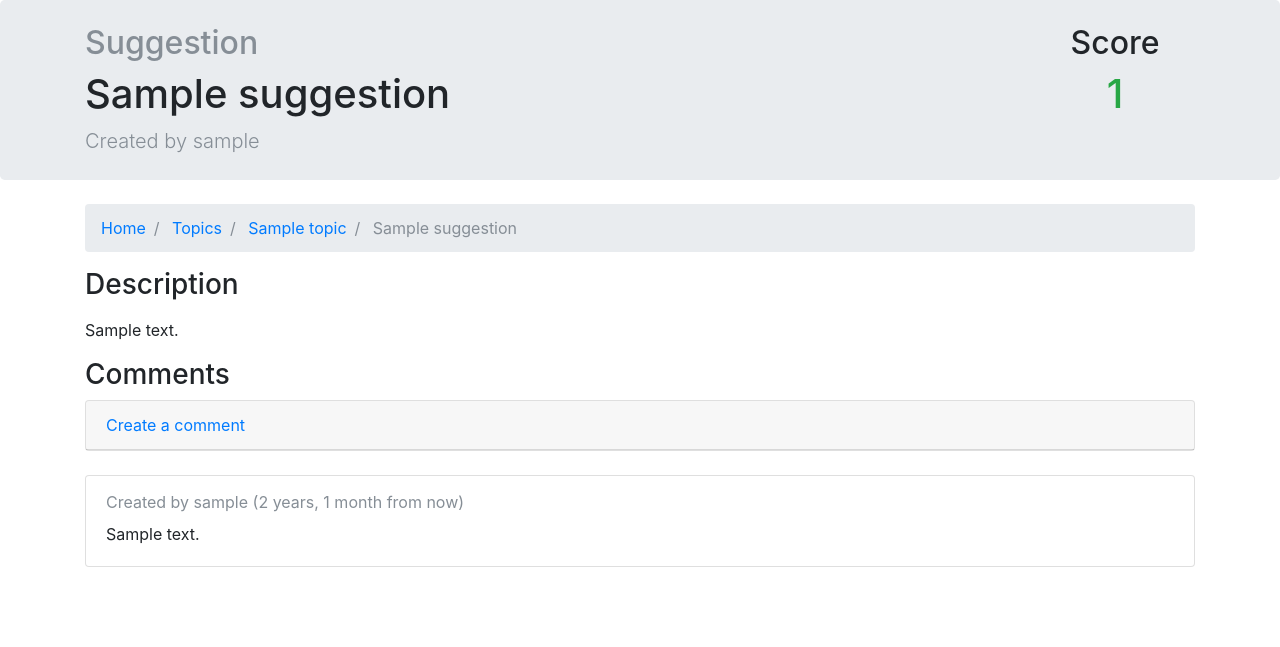
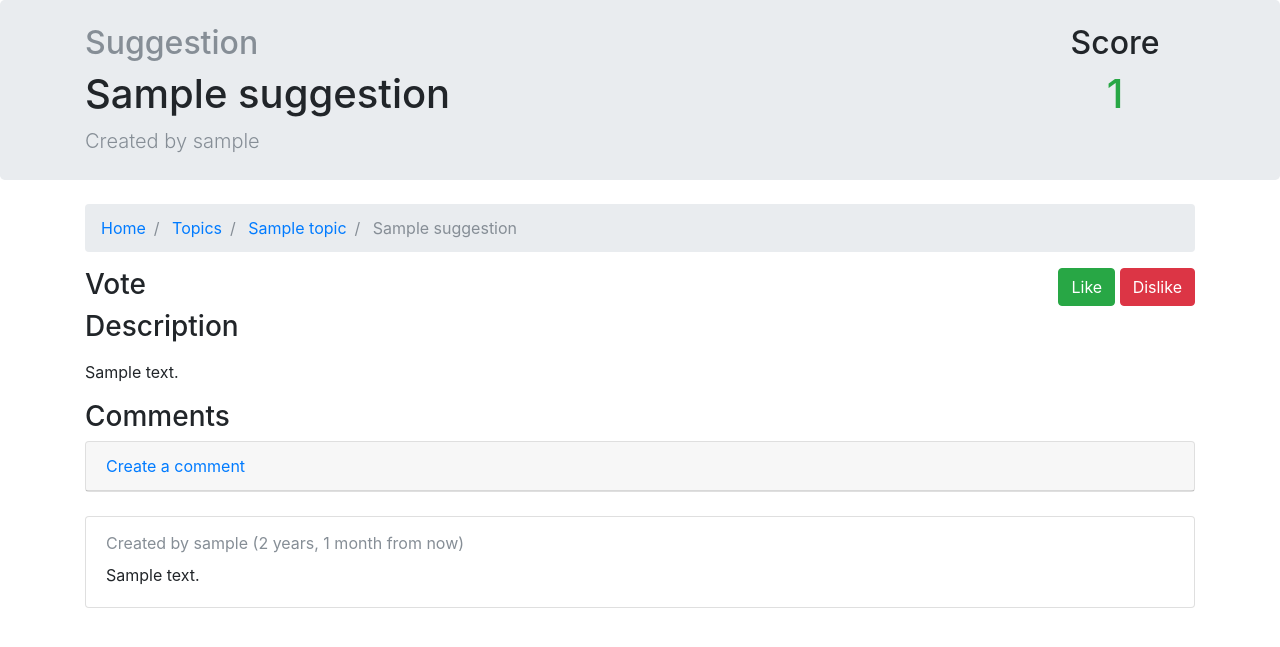
Before and after one commit to OffTheMark/scopecreep, a Django app: page /suggestion/1/ in a window 1280 px wide. Shown: the part 56-703 px from the top of the page. Run offline with Django 3.2, Linux system fonts and the light colour scheme; a user stored in the database is signed in; tables that the repository leaves empty hold one stand-in row (values such as "Sample post"); some libraries are stand-ins or nearby versions.

Commit message:
Change suggestion list item and suggestion detail page to allow votes

```diff
--- a/polls/templates/polls/suggestion.html
+++ b/polls/templates/polls/suggestion.html
@@ -53,6 +53,25 @@
             </li>
         </ol>
 
+        <div class="row">
+            <div class="col">
+                <h3>
+                    Vote
+                </h3>
+            </div>
+            <div class="col">
+                <form method="post" action="{% url "polls:vote" suggestion.id %}" class="float-right">
+                    {% csrf_token %}
+                    <button type="submit" class="btn btn-success" name="opinion" value="1">
+                        Like
+                    </button>
+                    <button type="submit" class="btn btn-danger" name="opinion" value="-1">
+                        Dislike
+                    </button>
+                </form>
+            </div>
+        </div>
+
         {% if suggestion.description %}
             <div class="row">
                 <div class="col">
```
Also changed, not shown: polls/templates/polls/topic/suggestion_item.html (+12 -3 lines).
